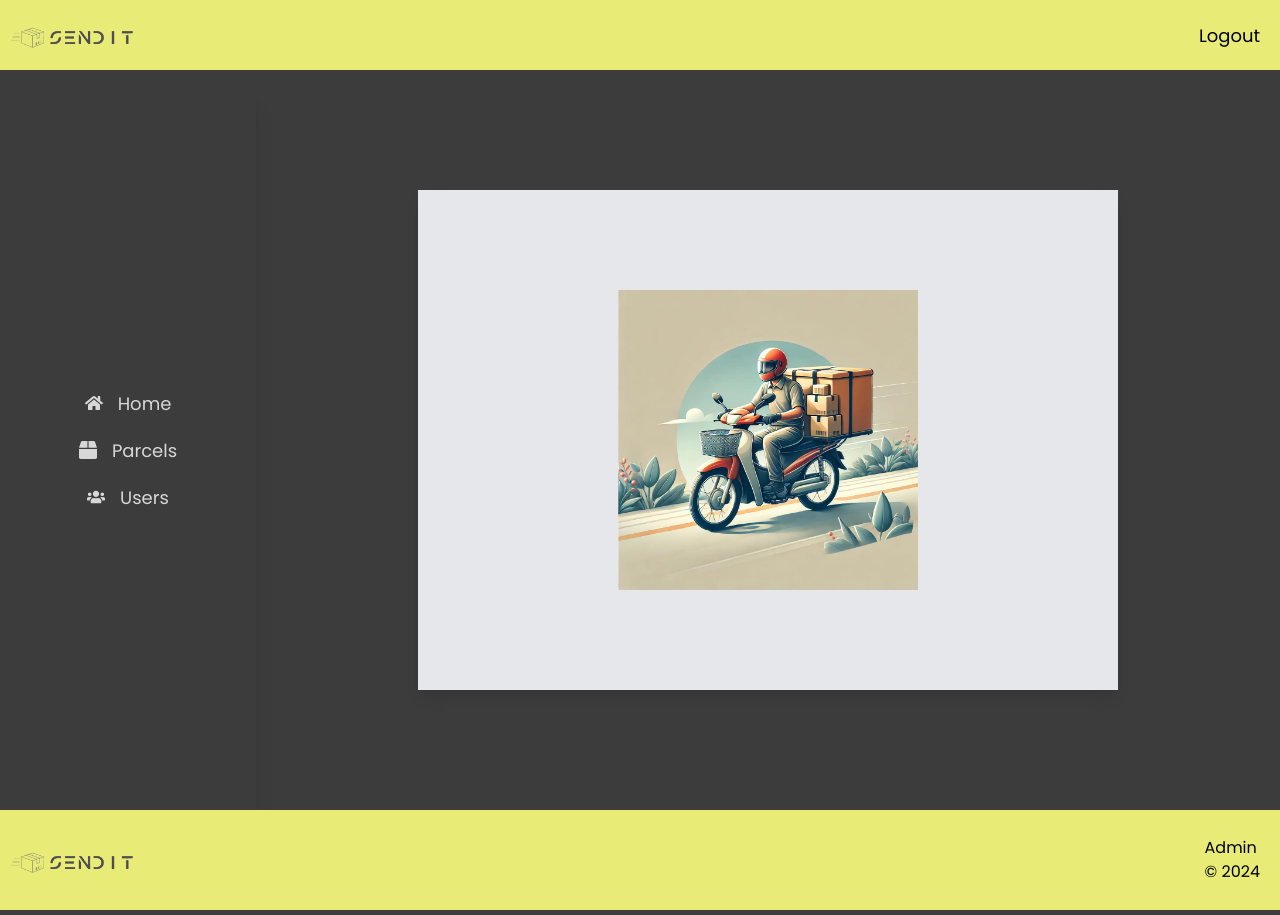
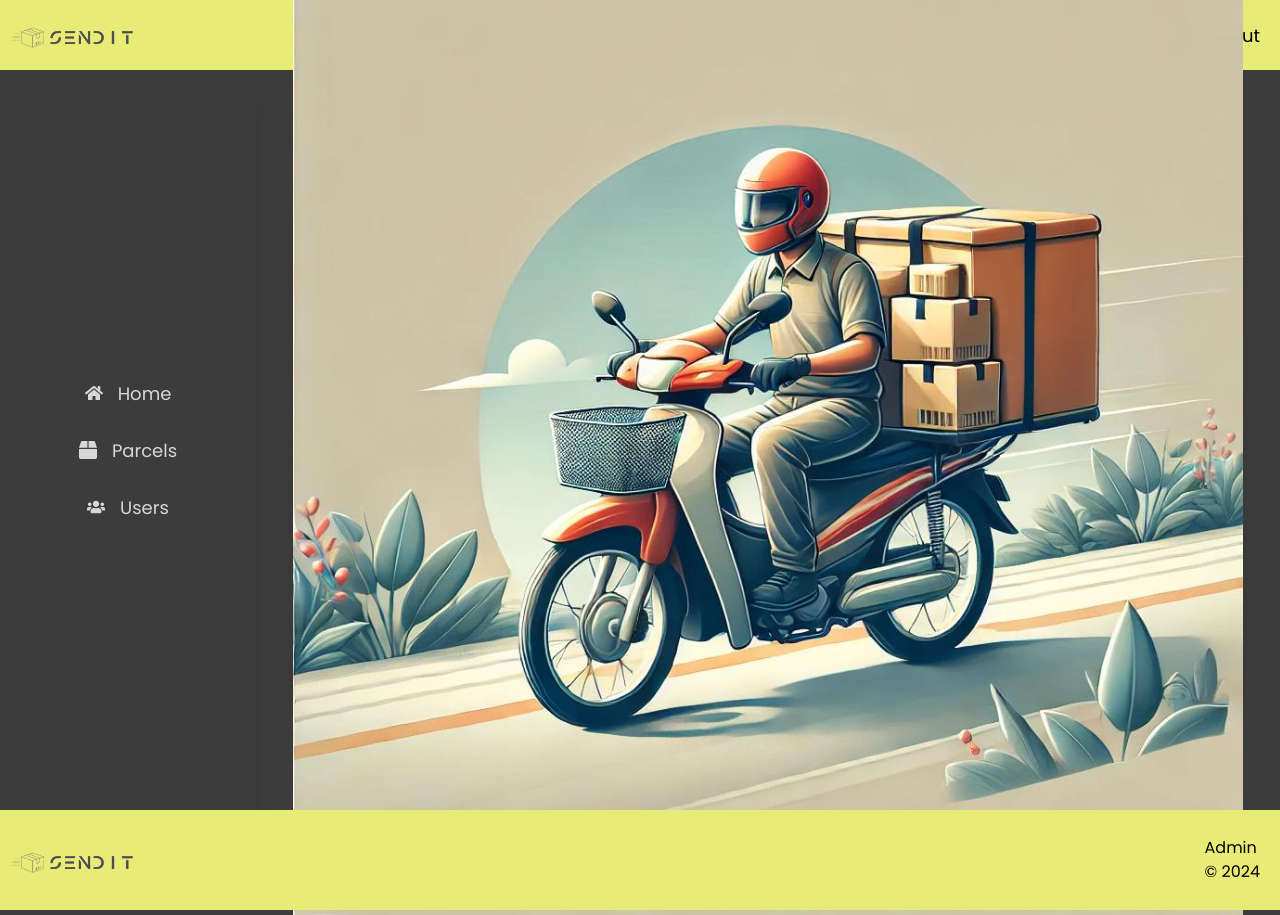
Before and after one commit to Prakash-Mehta/Parcel_Delivery_System01, a React (Vite) app in the folder Admin/: page / in a window 1280 px wide. Built offline with nearby package versions, Linux system fonts and the light colour scheme; no server answers.

Commit message:
commit 1

```diff
--- a/Admin/src/components/Menu.jsx
+++ b/Admin/src/components/Menu.jsx
@@ -4,7 +4,7 @@ import { Link } from "react-router-dom";
 const Menu = () => {
   return (
     <div className="h-[90vh] shadow-xl">
-      <ul className="flex flex-col items-center justify-center h-full mt-[20px] space-y-[20px]"> {/* Increased space and centered items */}
+      <ul className="flex flex-col items-center justify-center h-full mt-[20px] space-y-[30px]"> {/* Increased space and centered items */}
         <Link to="/">
           <li className="flex items-center text-[#D7D7D7] text-[18px] hover:text-[#E9EB77] cursor-pointer">
             <FaHome className="mr-[15px]" />
--- a/Admin/src/pages/Home.jsx
+++ b/Admin/src/pages/Home.jsx
@@ -1,11 +1,11 @@
 const Home = () => {
   return (
     <div className="flex items-center justify-center h-full">
-      <div className="flex items-center justify-center w-[700px] h-[500px] bg-gray-200 shadow-lg m-[20px]">
+      <div className="flex items-center justify-center w-[950px] h-[500px] bg-gray-200 shadow-lg m-[20px]">
         <img
           src="Delivery_worker_on_bike.jpg"
           alt="Delivery worker on bike"
-          style={{ display: "block", margin: "0 auto", width: "300px" }}
+          className="max-w-full h-auto"
         />
       </div>
     </div>
```
